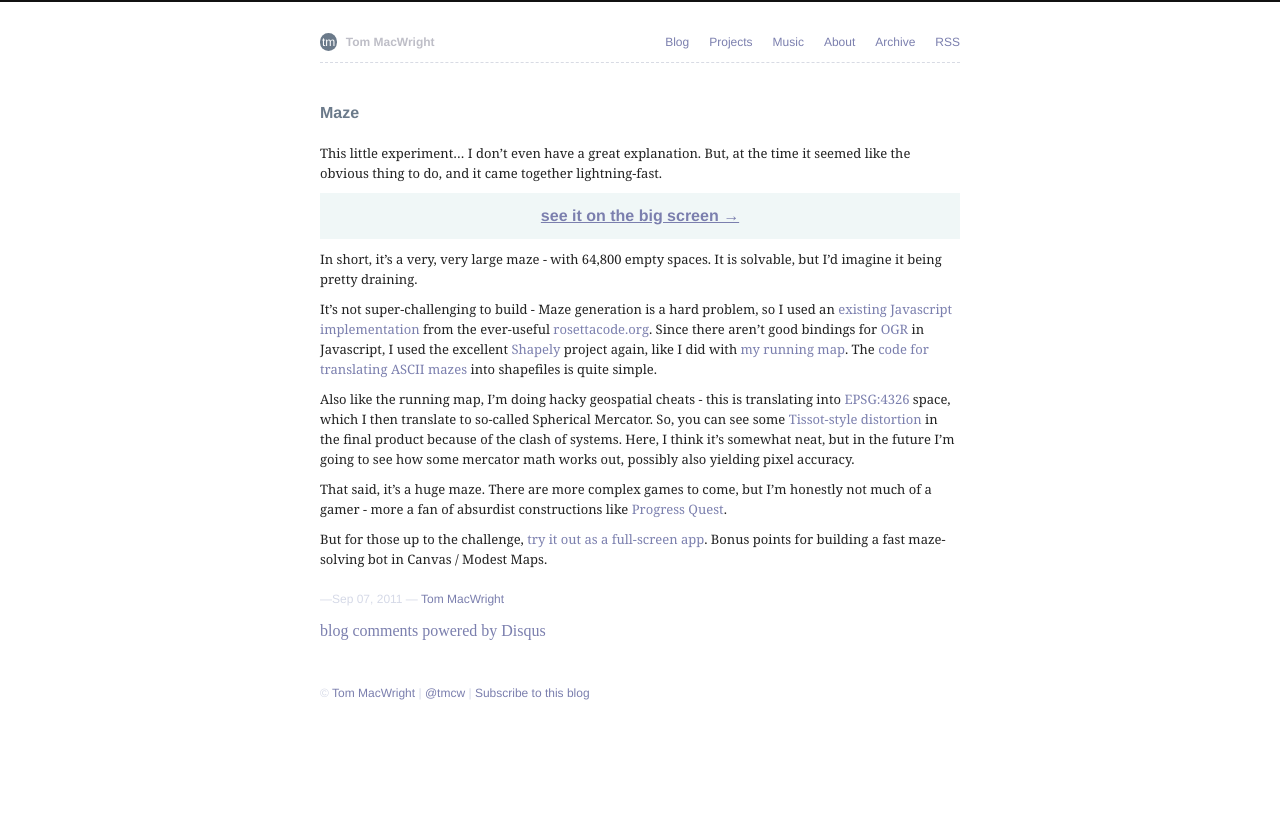
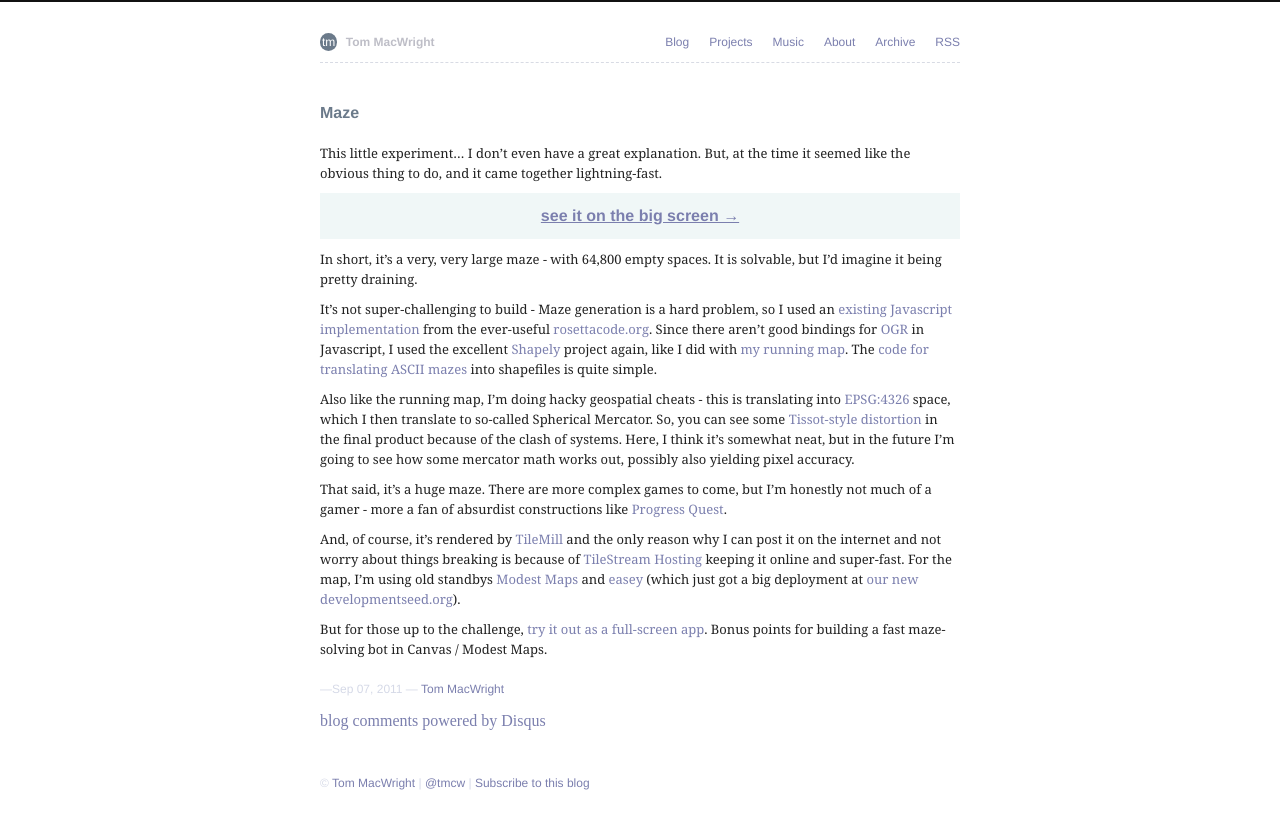
Before and after one commit to konklone/tmcw.github.com, a Jekyll site: the page built from _posts/2011-09-07-maze.md, in a window 1280 px wide. Shown: the top 829 px of the page. Built offline with Jekyll 4.4.1, drawn with Linux system fonts in a browser that asks for light colours; Markdown is read by kramdown in place of the engine named in the settings; comment, search, counter and statistics services are not loaded.

Commit message:
Link up more tools

```diff
--- a/_posts/2011-09-07-maze.md
+++ b/_posts/2011-09-07-maze.md
@@ -39,6 +39,14 @@ That said, it's a huge maze. There are more complex games to come, but
 I'm honestly not much of a gamer - more a fan of absurdist constructions
 like [Progress Quest](http://en.wikipedia.org/wiki/Progress_Quest).
 
+And, of course, it's rendered by [TileMill](http://tilemill.com) and
+the only reason why I can post it on the internet and not worry about
+things breaking is because of [TileStream Hosting](http://mapbox.com/#/tilestream)
+keeping it online and super-fast. For the map, I'm using old standbys
+[Modest Maps](http://github.com/stamen/modestmaps-js) and
+[easey](https://github.com/mapbox/easey) (which just got a big deployment
+at [our new developmentseed.org](http://developmentseed.org/)).
+
 But for those up to the challenge,
 [try it out as a full-screen app](http://macwright.org/demo/maze/). Bonus
 points for building a fast maze-solving bot in Canvas / Modest Maps.
```
